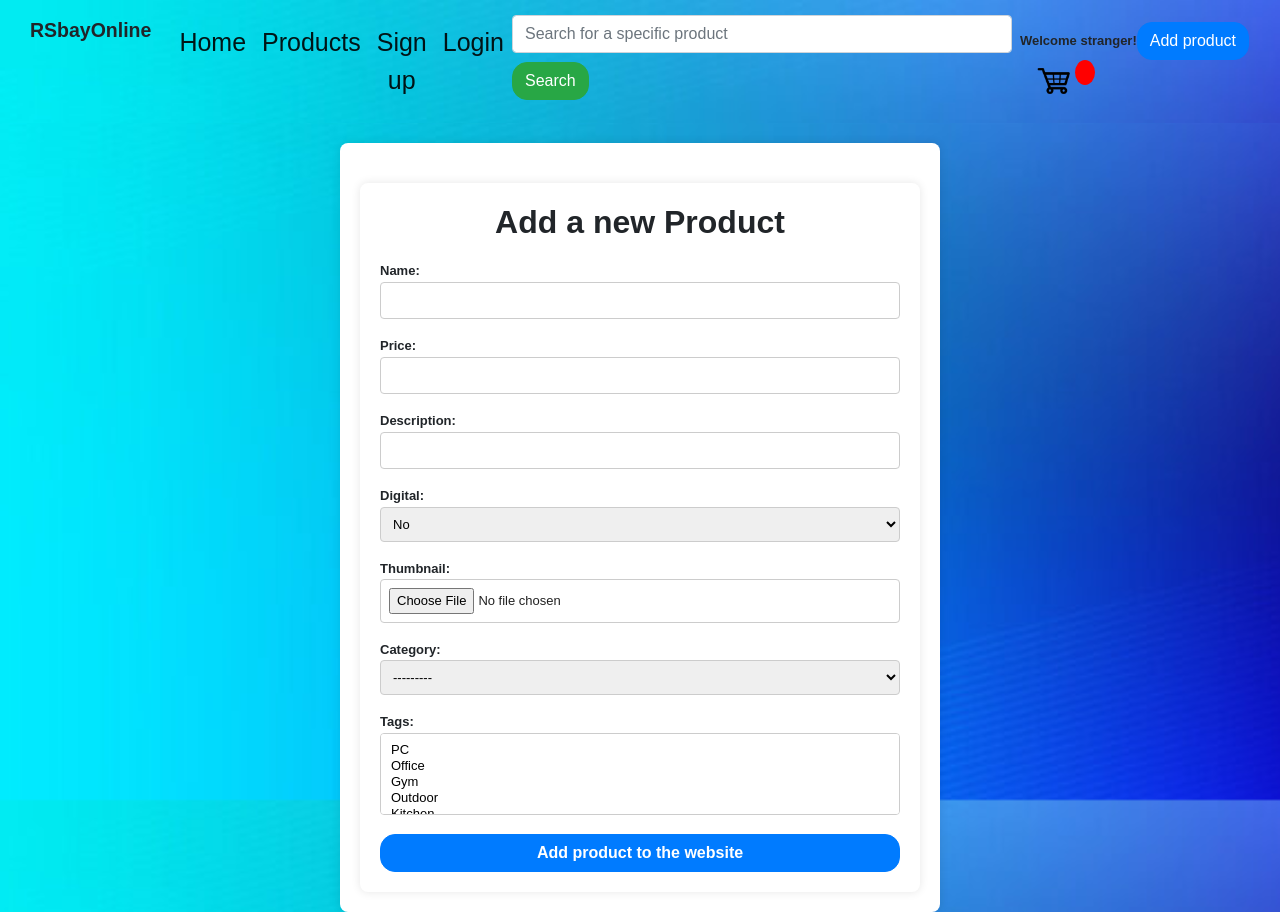
After one commit to RazvanStroe/FinalProject, a Django app: page /RSbayStore/create-product/ in a window 1280 px wide. The commit adds this page. Run offline with Django 4.2, Linux system fonts and the light colour scheme; data comes from the database, SQL or seed files in the repository; both versions use the stored data as it was after the commit; some libraries are stand-ins or nearby versions.

Commit message:
update 4

```diff
--- a/RSbayStore/forms.py
+++ b/RSbayStore/forms.py
@@ -56,3 +56,17 @@ class OrderForm(ModelForm):
     class Meta:
         model = Order
         fields = '__all__'
+
+
+class CreateProductForm(forms.ModelForm):
+    class Meta:
+        model = Product
+        fields = [
+            'name',
+            'price',
+            'description',
+            'digital',
+            'thumbnail',
+            'category',
+            'tags',
+        ]
--- a/RSbayStore/models.py
+++ b/RSbayStore/models.py
@@ -13,6 +13,7 @@ class Customer(models.Model):
     city = models.CharField(max_length=30, null=True)
     address = models.CharField(max_length=50, null=True)
     joined_time = models.DateTimeField(auto_now_add=True, null=True)
+    is_admin = models.BooleanField(default=False)
 
     def __str__(self):
         return str(self.user)
--- a/RSbayStore/urls.py
+++ b/RSbayStore/urls.py
@@ -40,4 +40,7 @@ urlpatterns = [
     # search
     path('search/', search_view, name='search'),
 
+    # create a new product
+    path('create-product/', views.create_product_view, name="create-product"),
+
 ]
--- a/RSbayStore/views.py
+++ b/RSbayStore/views.py
@@ -50,6 +50,17 @@ def products_page(request):
         "selected_category": selected_category,
     })
 
+
+def create_product_view(request):
+    if request.method == 'POST':
+        form = CreateProductForm(request.POST, request.FILES)
+        if form.is_valid():
+            form.save()
+            return redirect('products')
+    else:
+        form = CreateProductForm
+
+    return render(request, template_name="RSbayStore/create_product.html", context={'form': form})
 
 def product_view(request, pk):
     data = cart_user_data(request)
--- /dev/null
+++ b/Templates/RSbayStore/create_product.html
@@ -0,0 +1,16 @@
+{% extends "index.html" %}
+{% load static %}
+{% block title %} Add product {% endblock %}
+{% block content %}
+
+
+<link rel="stylesheet" type="text/css" href="{% static 'css/create_product.css' %}">
+<div class="container">
+    <h2 class="add-product">Add a new Product</h2>
+    <form method="post" enctype="multipart/form-data">
+        {% csrf_token %}
+        {{ form.as_p }}
+        <button class="btn btn-primary" type="submit"><strong>Add product to the website</strong></button>
+    </form>
+</div>
+{% endblock %}
--- a/Templates/navbar.html
+++ b/Templates/navbar.html
@@ -20,14 +20,10 @@
             <li class="nav-item active"><a class="nav-link" href="{% url 'account-details' %}">Account</a> </li>
           {% endif %}
       </ul>
-<!--        <form class="form-inline my-2 my-lg-0 navbar-form">-->
-<!--          <input class="form-control mr-sm-2" type="search" placeholder="Search for a specific product" aria-label="Search">-->
-<!--          <button class="btn btn-success my-2 my-sm-2" type="submit">Search</button>-->
-<!--        </form>-->
-            <form class="form-inline my-2 my-lg-0 navbar-form" action="{% url 'search' %}" method="GET">
-                <input class="form-control mr-sm-2" type="search" name="q" placeholder="Search for a specific product" aria-label="Search">
-                <button class="btn btn-success my-2 my-sm-2" type="submit">Search</button>
-            </form>
+        <form class="form-inline my-2 my-lg-0 navbar-form" action="{% url 'search' %}" method="GET">
+            <input class="form-control mr-sm-2" type="search" name="q" placeholder="Search for a specific product" aria-label="Search">
+            <button class="btn btn-success my-2 my-sm-2" type="submit">Search</button>
+        </form>
 
       <div class="form-inline my-2 my-lg-0">
 
@@ -41,6 +37,9 @@
             {% endif %}
         </div>
 
+<!--          Add product button-->
+          <a href="{% url 'create-product' %}" class="btn btn-primary">Add product</a>
+
 <!--        CART BUTTON -->
         <a href="{% url 'cart' %}">
             <img  id="cart-icon" src="{% static 'images/cart.png' %}">
--- /dev/null
+++ b/static/css/create_product.css
@@ -0,0 +1,54 @@
+
+body {
+    font-family: Poppins, sans-serif;
+    background-color: #f2f2f2;
+    font-size: small;
+}
+
+.add-product {
+    text-align: center;
+    font-weight: bold;
+}
+
+.container {
+    max-width: 600px;
+    margin-top: 20px;
+    padding: 20px;
+    background-color: #fff;
+    border-radius: 8px;
+    box-shadow: 0 0 10px rgba(0, 0, 0, 0.1);
+}
+
+form {
+    display: flex;
+    flex-direction: column;
+    margin-top: 20px;
+    font-weight: bold;
+}
+
+label {
+    margin-bottom: 1px;
+}
+
+input, textarea, select {
+    margin-bottom: 1px;
+    padding: 8px;
+    border: 1px solid #ccc;
+    border-radius: 4px;
+    width: 100%;
+    box-sizing: border-box;
+}
+
+button {
+    background-color: #4caf50;
+    color: #fff;
+    padding: 10px;
+    border: none;
+    border-radius: 4px;
+    cursor: pointer;
+    font-weight: bold;
+}
+
+button:hover {
+    background-color: #45a049;
+}
```
Also changed, not shown: db.sqlite3.
